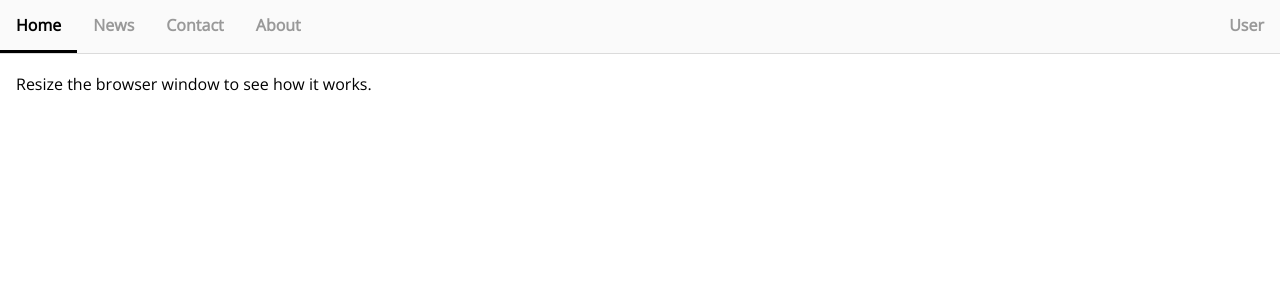
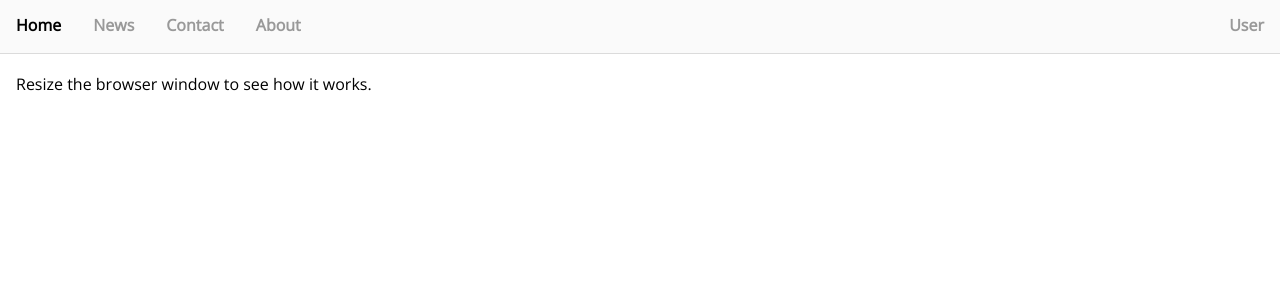
Before and after one commit to arsnvv/advance-fire-group.github.io, a PHP site: page / in a window 1280 px wide, with the pointer over the restyled element. Shown: the top 300 px of the page. Run offline with PHP 8.4, Linux system fonts and the light colour scheme.

Commit message:
Update style.css

```diff
--- a/css/style.css
+++ b/css/style.css
@@ -29,7 +29,7 @@ body {
 
 .topnav a:hover {
   color: black;
-	border-bottom: 3px solid black;
+
 }
 
 
```
